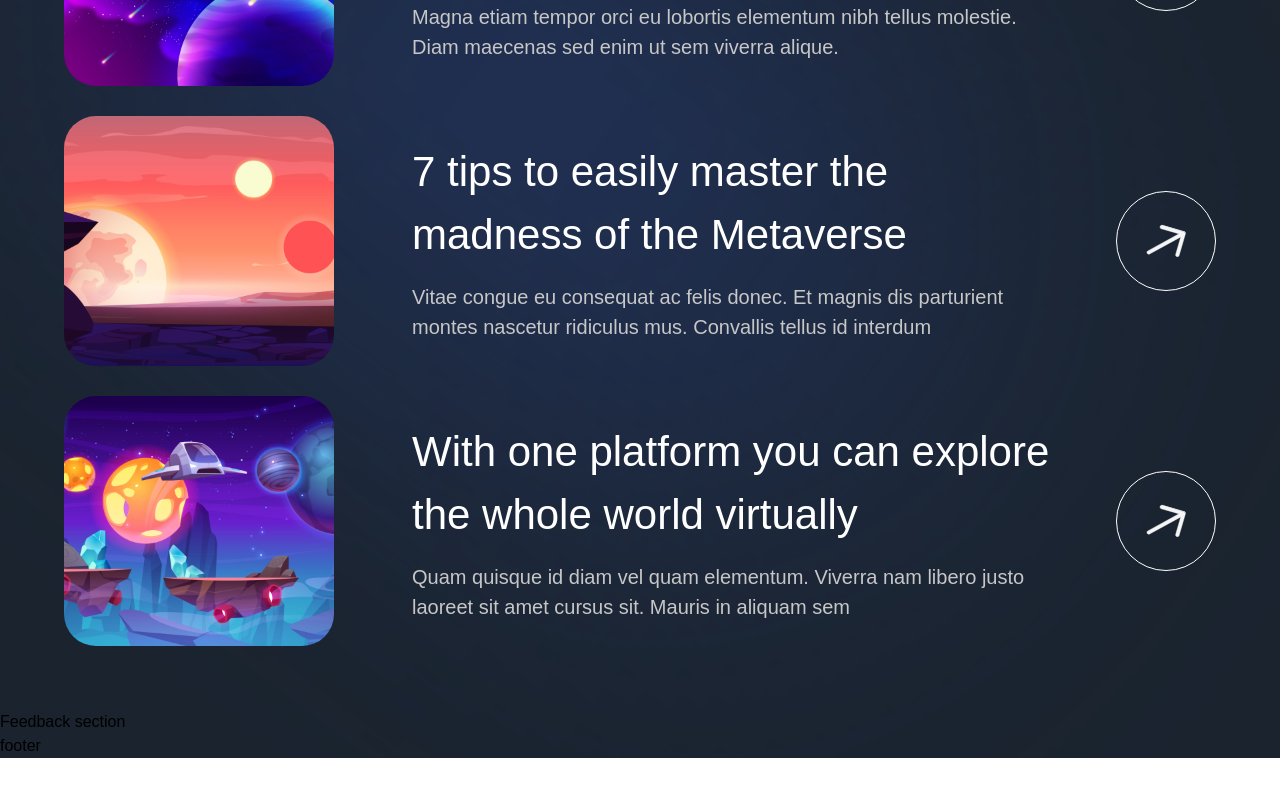
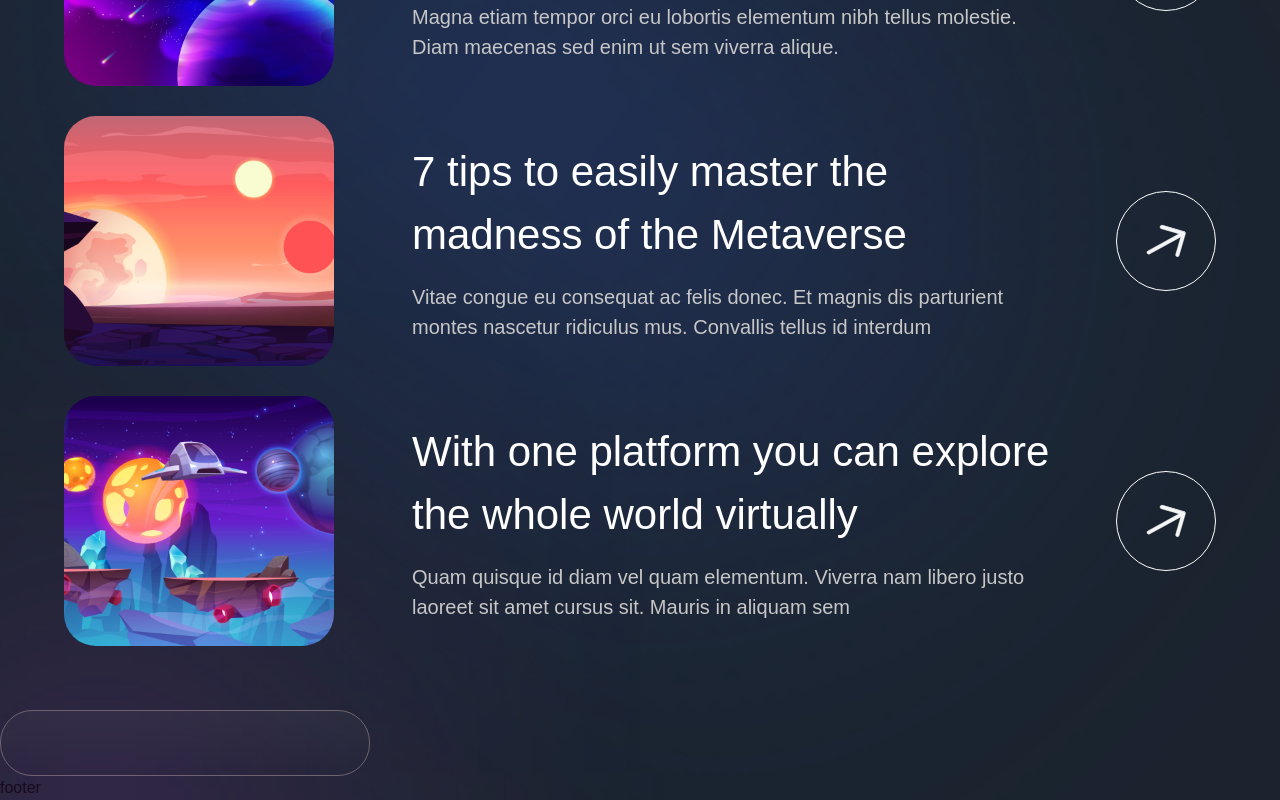
Before and after one commit to pronoia9/metaverse-madness, a Next.js app: page / in a window 1280 px wide. Shown: the part 5526-6326 px from the top of the page. Before the commit the page ends 6284 px from the top, so only its background shows below. Built offline with nearby package versions, Linux system fonts and the light colour scheme.

Commit message:
add gradient bg

```diff
--- a/sections/Feedback.jsx
+++ b/sections/Feedback.jsx
@@ -6,9 +6,18 @@
 import { fadeIn, staggerContainer, zoomIn } from '../utils/motion';
 
 const Feedback = () => (
-  <section>
-    Feedback section
-  </section>
+  <motion.div
+    className={`${styles.innerWidth} mx-auto flex lg:flex-row flex-col gap-6`}
+    variants={staggerContainer}
+    initial='hidden'
+    whileInView='show'
+    viewport={{ once: false, amount: 0.25 }}>
+    <motion.div
+      className='flex-[0.5] lg:max-w-[370px] flex justify-end flex-col gradient-05 sm:p-8 p-4 rounded-[32px] border-[1px] border-[#6A6A6A] relative'
+      variants={fadeIn('right', 'tween', 0.2, 1)}>
+      <div className='feedback-gradient' />
+    </motion.div>
+  </motion.div>
 );
 
 export default Feedback;
```
